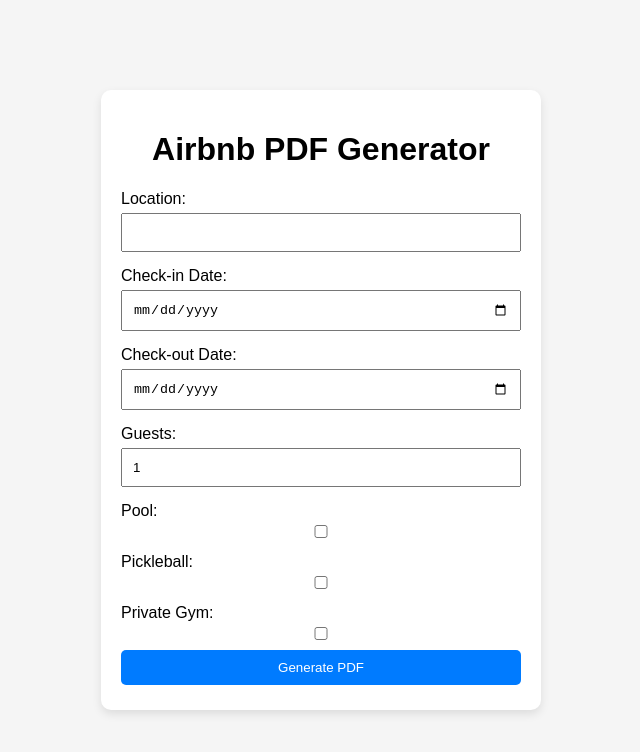
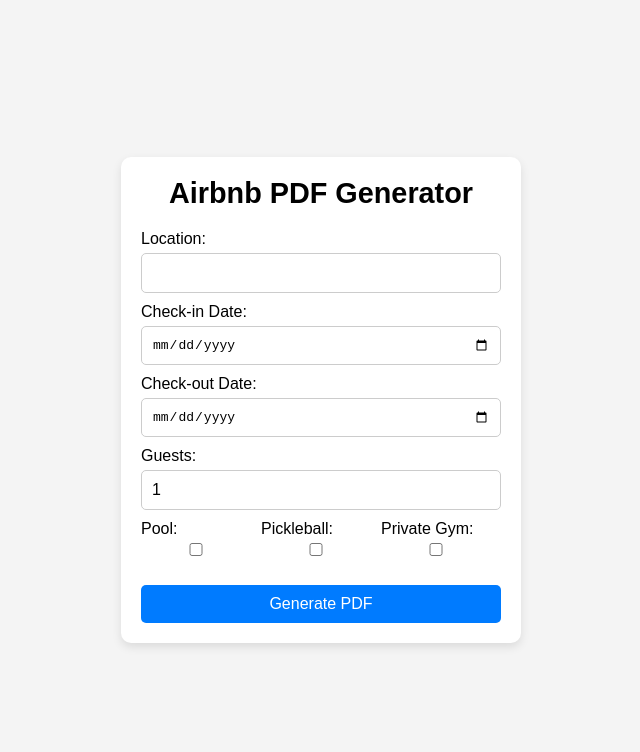
Before and after one commit to KonTheMan/airbnb-pdf-client, a plain HTML site: page index.html in a window 1280 px wide. Shown: the whole page, without its empty margins (319-959 px from the left). Drawn offline with Linux system fonts and the light colour scheme.

Commit message:
index.html

```diff
--- a/index.html
+++ b/index.html
@@ -5,61 +5,110 @@
   <meta name="viewport" content="width=device-width, initial-scale=1.0">
   <title>Airbnb PDF Generator</title>
   <style>
+    /* Basic Reset */
+    * {
+      box-sizing: border-box;
+      margin: 0;
+      padding: 0;
+    }
+
     body {
       font-family: Arial, sans-serif;
-      margin: 0;
-      padding: 0;
       display: flex;
       justify-content: center;
       align-items: center;
       min-height: 100vh;
-      background: #f5f5f5;
+      padding: 20px;
+      background: #f4f4f4;
     }
-    .container {
-      width: 90%;
-      max-width: 400px;
-      background: #fff;
+
+    form {
+      background: white;
       padding: 20px;
       border-radius: 10px;
+      max-width: 400px;
+      width: 100%;
       box-shadow: 0 4px 10px rgba(0,0,0,0.1);
     }
+
+    h1 {
+      text-align: center;
+      margin-bottom: 20px;
+      font-size: 1.8em;
+    }
+
+    label {
+      display: block;
+      margin-bottom: 10px;
+    }
+
     input, button {
-      margin: 5px 0;
+      width: 100%;
       padding: 10px;
-      width: 100%;
-      box-sizing: border-box;
+      margin-top: 5px;
+      border-radius: 5px;
+      border: 1px solid #ccc;
+      font-size: 1em;
     }
-    label { display: block; margin-top: 10px; }
+
     button {
-      background-color: #007BFF;
-      color: #fff;
+      background: #007bff;
+      color: white;
       border: none;
-      border-radius: 5px;
       cursor: pointer;
+      margin-top: 15px;
     }
-    button:hover { background-color: #0056b3; }
+
+    button:hover {
+      background: #0056b3;
+    }
+
+    .checkbox-group {
+      display: flex;
+      justify-content: space-between;
+      margin-top: 10px;
+    }
+
+    .checkbox-group label {
+      flex: 1;
+      margin-right: 10px;
+    }
+
+    @media (max-width: 500px) {
+      form {
+        padding: 15px;
+      }
+      h1 {
+        font-size: 1.5em;
+      }
+      input, button {
+        font-size: 0.9em;
+        padding: 8px;
+      }
+    }
   </style>
 </head>
 <body>
-  <div class="container">
-    <h1 style="text-align:center;">Airbnb PDF Generator</h1>
   <form id="airbnbForm">
+    <h1>Airbnb PDF Generator</h1>
     <label>
       Location:
       <input type="text" name="location" required>
     </label>
     <label>
       Check-in Date:
-        <input type="date" name="checkin" id="checkin" required>
+      <input type="date" id="checkin" name="checkin" required>
     </label>
     <label>
       Check-out Date:
-        <input type="date" name="checkout" id="checkout" required>
+      <input type="date" id="checkout" name="checkout" required>
     </label>
     <label>
       Guests:
       <input type="number" name="guests" min="1" value="1" required>
     </label>
+
+    <div class="checkbox-group">
       <label>
         Pool:
         <input type="checkbox" name="pool">
@@ -72,27 +121,38 @@
         Private Gym:
         <input type="checkbox" name="gym">
       </label>
+    </div>
+
     <button type="submit">Generate PDF</button>
   </form>
-  </div>
 
   <script>
     const form = document.getElementById('airbnbForm');
     const checkin = document.getElementById('checkin');
     const checkout = document.getElementById('checkout');
 
-    // Restrict past dates
     const today = new Date().toISOString().split('T')[0];
     checkin.min = today;
     checkout.min = today;
 
-    // Ensure checkout is never before check-in
+    // Update checkout min when check-in changes
     checkin.addEventListener('change', () => {
       checkout.min = checkin.value;
+      if (checkout.value < checkin.value) checkout.value = checkin.value;
     });
 
     form.addEventListener('submit', async (e) => {
       e.preventDefault();
+
+      // Validation
+      if (checkin.value < today) {
+        alert('Check-in date cannot be in the past.');
+        return;
+      }
+      if (checkout.value < checkin.value) {
+        alert('Check-out date cannot be before check-in.');
+        return;
+      }
 
       const data = {
         location: form.location.value,
```
Lines whose indentation alone changed are shown as unchanged.
